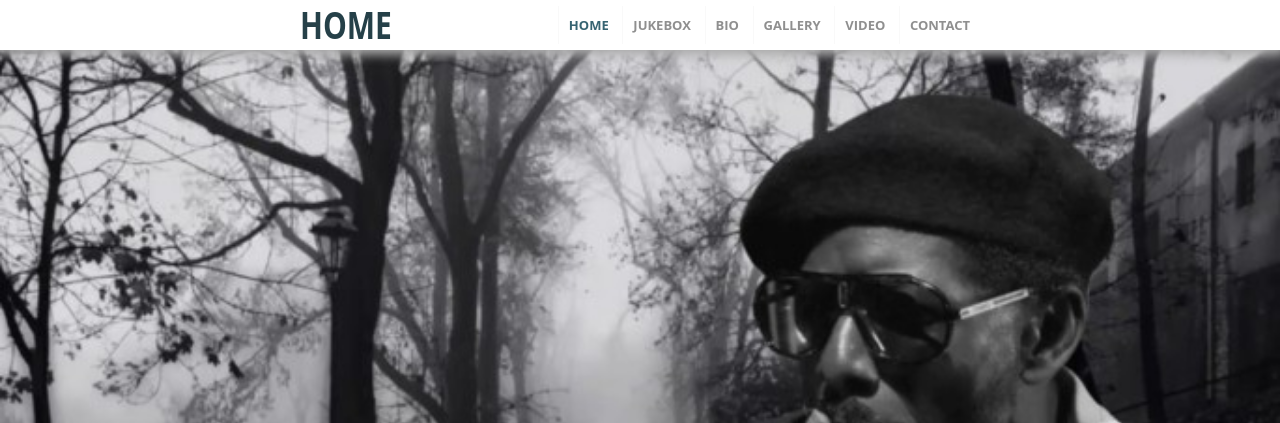
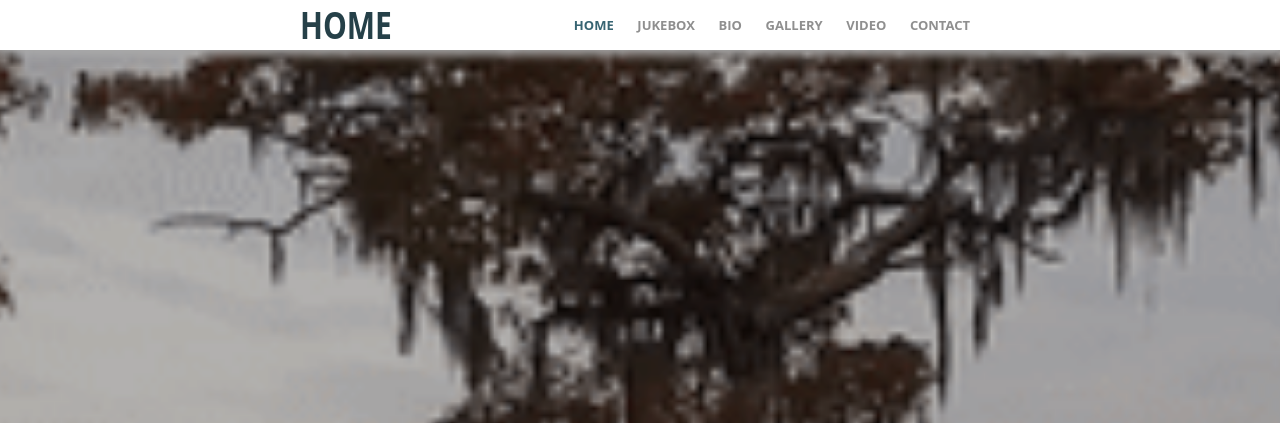
Before and after one commit to leo4048111/flask-website, a Flask app: page / in a window 1280 px wide. Shown: the top 423 px of the page. Run offline with Flask 2, Linux system fonts and the light colour scheme; some libraries are stand-ins or nearby versions.

Commit message:
Add homepage scroll effect and bg audio
Add homepage scroll effect and bg audio

```diff
--- a/static/css/general.css
+++ b/static/css/general.css
@@ -35,13 +35,21 @@ h1, h2, h3, h4, h5, h6 {
     width: 100%;
     min-width: 1200px;
     height: 50px;
-    opacity: 100%;
     box-shadow:0px 0px  10px 5px #aaa;
     z-index: 10;
     line-height: 50px;
     margin: 0;
     display: flex;
     justify-content: space-between;
+    transition: height 0.3s;
+}
+
+.main-header.shrink
+{
+    height: 30px;
+    line-height: 30px;
+    opacity: 0.9;
+    transform: scaleY(0.95);
 }
 
 #logo{
@@ -51,26 +59,37 @@ h1, h2, h3, h4, h5, h6 {
     line-height:50px;
     display: inline;
     margin-left: 300px;
+    transition: 0.3s;
+}
+
+.main-header.shrink #logo{
+    line-height: 30px;
+    font-size: 20px;
+    margin-left: 200px;
 }
 
 .panel{
     background-color: #ffffff;
     display: inline;
     margin-right: 300px;
+    transition: 0.3s;
+}
+
+.main-header.shrink .panel{
+    margin-right: 200px;
 }
 
 .panel a{
     font-size: 13px;
-    outline-width: 20px;
     color: #8F8F8F;
     padding: 10px 10px;
-    background-color: #ffffff;
-    border-left-color: #f9f9f9;
-    border-left-style: solid;
-    border-left-width: 1px;
     text-decoration: none;
-    margin: 0px;
     transition: 0.3s;
+}
+
+.main-header.shrink .panel a{
+    font-size: 13px;
+    padding: 9.0px;
 }
 
 .panel a:hover{
--- a/static/css/home.css
+++ b/static/css/home.css
@@ -1,7 +1,131 @@
-.panel #home{
-    color: #376472;
+@import url(https://fonts.googleapis.com/css?family=Montserrat);
+.panel #home {
+  color: #376472; }
+
+html, body {
+  overflow: hidden; }
+
+.content-subtitle{
+    font-style: italic;
+    font-family: "Courgette";
+    font-size: 1.0rem !important;
+    font-weight: 500 !important;
+    line-height: 1.1;
+    text-shadow: 2px 2px 8px rgb(0 0 0 / 50%);
 }
 
-.front-image{
-    background-image: url('../img/background/home.jpg');
+.audio-control:hover{
+    cursor: pointer;
 }
+
+.content-wrapper a::before{
+    transform: scaleX(0);
+  transform-origin: bottom right;
+}
+
+.content-wrapper a:hover{
+    cursor: pointer;
+}
+
+.content-wrapper a:hover::before{
+    transform: scaleX(1);
+    transform-origin: bottom left;
+}
+
+.content-wrapper a::before{
+  background-color: #BEBEBE;
+  content: " ";
+  transition: transform .3s ease;
+  z-index: -1;
+  display: block;
+  position: absolute;
+  top: 0px;
+  bottom: 0px;
+  left: 0px;
+  right: 0px;
+}
+
+.content-wrapper a{
+    position: relative;
+    font-size: 1.4rem;
+    text-decoration: none;
+}
+
+.background {
+  background-size: cover;
+  background-repeat: no-repeat;
+  background-position: center center;
+  overflow: hidden;
+  will-change: transform;
+  backface-visibility: hidden;
+  height: 130vh;
+  position: fixed;
+  width: 100%;
+  transform: translateY(30vh);
+  transition: all 1.2s cubic-bezier(0.22, 0.44, 0, 1); }
+  .background:before {
+    content: "";
+    position: absolute;
+    width: 100%;
+    height: 100%;
+    top: 0;
+    left: 0;
+    right: 0;
+    bottom: 0;
+    background-color: rgba(0, 0, 0, 0.3); }
+  .background:first-child {
+    background-image: url(../img/background/home_1.gif);
+    transform: translateY(-15vh); }
+    .background:first-child .content-wrapper {
+      transform: translateY(15vh); }
+  .background:nth-child(2) {
+    background-image: url(../img/background/home_2.gif); }
+  .background:nth-child(3) {
+    background-image: url(https://i.postimg.cc/TY0xQ41T/photo-1433840496881-cbd845929862.jpg); }
+
+/* Set stacking context of slides */
+.background:nth-child(1) {
+  z-index: 3; }
+
+.background:nth-child(2) {
+  z-index: 2; }
+
+.background:nth-child(3) {
+  z-index: 1; }
+
+.content-wrapper {
+  height: 100vh;
+  display: flex;
+  justify-content: center;
+  text-align: center;
+  flex-flow: column nowrap;
+  color: #fff;
+  font-family: Montserrat;
+  text-transform: uppercase;
+  transform: translateY(40vh);
+  will-change: transform;
+  backface-visibility: hidden;
+  transition: all 1.7s cubic-bezier(0.22, 0.44, 0, 1); }
+.content-title {
+  font-size: 12vh;
+  line-height: 1.4; }
+
+.background.up-scroll {
+  transform: translate3d(0, -15vh, 0); }
+  .background.up-scroll .content-wrapper {
+    transform: translateY(15vh); }
+  .background.up-scroll + .background {
+    transform: translate3d(0, 30vh, 0); }
+    .background.up-scroll + .background .content-wrapper {
+      transform: translateY(30vh); }
+
+.background.down-scroll {
+  transform: translate3d(0, -130vh, 0); }
+  .background.down-scroll .content-wrapper {
+    transform: translateY(40vh); }
+  .background.down-scroll + .background:not(.down-scroll) {
+    transform: translate3d(0, -15vh, 0); }
+    .background.down-scroll + .background:not(.down-scroll) .content-wrapper {
+      transform: translateY(15vh); }
+
+/*# sourceMappingURL=home.css.map */
--- /dev/null
+++ b/static/css/home.scss
@@ -0,0 +1,114 @@
+.panel #home{
+    color: #376472;
+}
+
+@import url(https://fonts.googleapis.com/css?family=Montserrat);
+
+// ------------- MIXINS ------------- //
+@mixin transition($time, $property: all, $easing: ease-in) {
+    transition: $property $time $easing;
+}
+
+// ------------- VARIABLES ------------- //
+$parallax-offset: 30vh;
+$content-offset: 40vh;
+$transition-speed: 1.2s;
+$slide-number: 3;
+
+html, body {
+  overflow: hidden;
+}
+
+.background {
+  background-size: cover;
+  background-repeat: no-repeat;
+  background-position: center center;
+  overflow: hidden;
+  will-change: transform;
+  backface-visibility: hidden;
+  height: 100vh + $parallax-offset;
+  position: fixed;
+  width: 100%;
+  transform: translateY($parallax-offset);
+  @include transition($transition-speed, all, cubic-bezier(0.22, 0.44, 0, 1));
+  &:before {
+    content: "";
+    position: absolute;
+    width: 100%;
+    height: 100%;
+    top: 0;
+    left: 0;
+    right: 0;
+    bottom: 0;
+    background-color: rgba(0,0,0,.3);
+  }
+  &:first-child {
+    background-image: url(https://i.postimg.cc/kXq9Qmnj/bgd1.jpg);
+    transform: translateY(-$parallax-offset / 2);
+    .content-wrapper {
+      transform: translateY($parallax-offset /2);
+    }
+  }
+  &:nth-child(2) {
+    background-image: url(https://i.postimg.cc/W14vywqg/photo-1424746219973-8fe3bd07d8e3.jpg);
+  }
+  &:nth-child(3) {
+    background-image: url(https://i.postimg.cc/TY0xQ41T/photo-1433840496881-cbd845929862.jpg);
+  }
+}
+
+/* Set stacking context of slides */
+@for $i from 1 to ($slide-number + 1) {
+    .background:nth-child(#{$i}) {
+        z-index: ($slide-number + 1) - $i;
+    }
+}
+
+.content {
+  &-wrapper {
+  height: 100vh;
+  display: flex;
+  justify-content: center;
+  text-align: center;
+  flex-flow: column nowrap;
+  color: #fff;
+  font-family: Montserrat;
+  text-transform: uppercase;
+  transform: translateY($content-offset);
+  will-change: transform;
+  backface-visibility: hidden;
+  @include transition($transition-speed + .5, all, cubic-bezier(0.22, 0.44, 0, 1));
+  }
+  &-title {
+    font-size: 12vh;
+    line-height: 1.4;
+  }
+}
+
+// ------------- SET TRANSFORM VALUES ------------- //
+
+.background.up-scroll {
+  transform: translate3d(0,-$parallax-offset / 2,0);
+  .content-wrapper {
+    transform: translateY($parallax-offset / 2);
+  }
+  + .background {
+    transform: translate3d(0,$parallax-offset,0);
+      .content-wrapper {
+        transform: translateY($parallax-offset);
+      }
+    }
+}
+
+.background.down-scroll {
+  transform: translate3d(0,-(100vh + $parallax-offset),0);
+  .content-wrapper {
+    transform: translateY($content-offset);
+  }
+  + .background:not(.down-scroll) {
+    transform: translate3d(0,-$parallax-offset / 2,0);
+      .content-wrapper {
+        transform: translateY($parallax-offset / 2);
+      }
+  }
+}
--- a/static/js/contact.js
+++ b/static/js/contact.js
@@ -9,6 +9,8 @@ $(function(){
 	var submit_button = $('#contact-submit');
 
 	submit_button.on('click',function(){
+
+		//if all forms are filled in, send get request
 		$.get('send-contact',{
 			name:name.val(),
 			e_mail:email.val(),
--- /dev/null
+++ b/static/js/header.js
@@ -0,0 +1,20 @@
+$(function(){
+	var shrinkAt = 300;
+
+	$(window).on('scroll',function(){
+		var scroll = getCurrentScroll();
+		if(scroll >= shrinkAt)
+		{
+			$('.main-header').addClass('shrink');
+		}
+		else
+		{
+			$('.main-header').removeClass('shrink');
+		}
+	});
+
+	function getCurrentScroll()
+	{
+		return window.pageYOffset || document.documentElement.scrollTop;
+	}
+});
--- a/templates/bio.html
+++ b/templates/bio.html
@@ -149,6 +149,7 @@
 	 	<p class='caption'><strong>ARTISTS</strong></p>
 	 </div>
 
+<script type="text/javascript" src="../static/js/header.js"></script>
 <script type="text/javascript" src="../static/js/expandPhoto.js"></script>
 </body>
 </html>
--- a/templates/home.html
+++ b/templates/home.html
@@ -4,9 +4,11 @@
 	<meta charset="utf-8">
 	<link rel="stylesheet" type="text/css" href="{{url_for('static',filename='css/general.css')}}">
 	<link rel="stylesheet" type="text/css" href="{{url_for('static',filename='css/home.css')}}">
+	<link rel="stylesheet" type="text/css" href="{{url_for('static',filename='css/font-awesome.css')}}">
 	<link rel="stylesheet" type="text/css" href="../static/css/general.css">
 	<link rel="stylesheet" type="text/css" href="../static/css/home.css">
 	<title>Home Page</title>
+	<script type="text/javascript" src="../static/js/jquery-3.6.0.js"></script>
 </head>
 <body scroll="auto">
 	<div class="main-header">
@@ -21,10 +23,37 @@
 		</div>
 	</div>
 
-	<div class='front-image'>
-    	<p class='caption'>HOME</p>
-    	<p class='caption-description'>Welcome to the land where blues began.</p>
- 	</div>
+<div class="container">
+  <section class="background">
+    <div class="content-wrapper">
+      <p class="content-title">The Devil's Music</p>
+      <p class="content-subtitle">Everything About The Blues</p>
+      <div class='audio-control'>
+		<i class='fa fa-play'></i>
+	  </div>
+    </div>
+  </section>
+  <section class="background">
+    <div class="content-wrapper">
+      <p class="content-title">Going Way Down To Mississippi</p>
+      <p class="content-subtitle">Visit <strong><a href="./bio.html"><font color=white>Bio</font></a></strong> And Find Out the origin of the Blues</p>
+      <div class='audio-control'>
+		<i class='fa fa-play'></i>
+	  </div>
+    </div>
+  </section>
+  <section class="background">
+    <div class="content-wrapper">
+      <p class="content-title">TEST</p>
+      <p class="content-subtitle"><a><strong>hover</strong></a>TEST SUB</p>
+      <div class='audio-control'>
+		<i class='fa fa-play'></i>
+	  </div>
+    </div>
+  </section>
+</div>
 
+<script type="text/javascript" src="../static/js/header.js"></script>
+<script type="text/javascript" src="../static/js/home.js"></script>
 </body>
 </html>
--- a/templates/jukebox.html
+++ b/templates/jukebox.html
@@ -61,7 +61,7 @@
 
 				<div class='control'>
 					<div id='like'>
-						<i class='fa fa-heart'>
+						<i class='fa fa-thumbs-up'>
 						</i>
 						<div id='like-count'>
 							0
```
Also changed, not shown: static/js/home.js (added, +126 -0 lines), static/js/player.js (+4 -3 lines), database.db, static/img/background/home_1.gif (added), static/img/background/home_2.gif (added), 3 other files.
